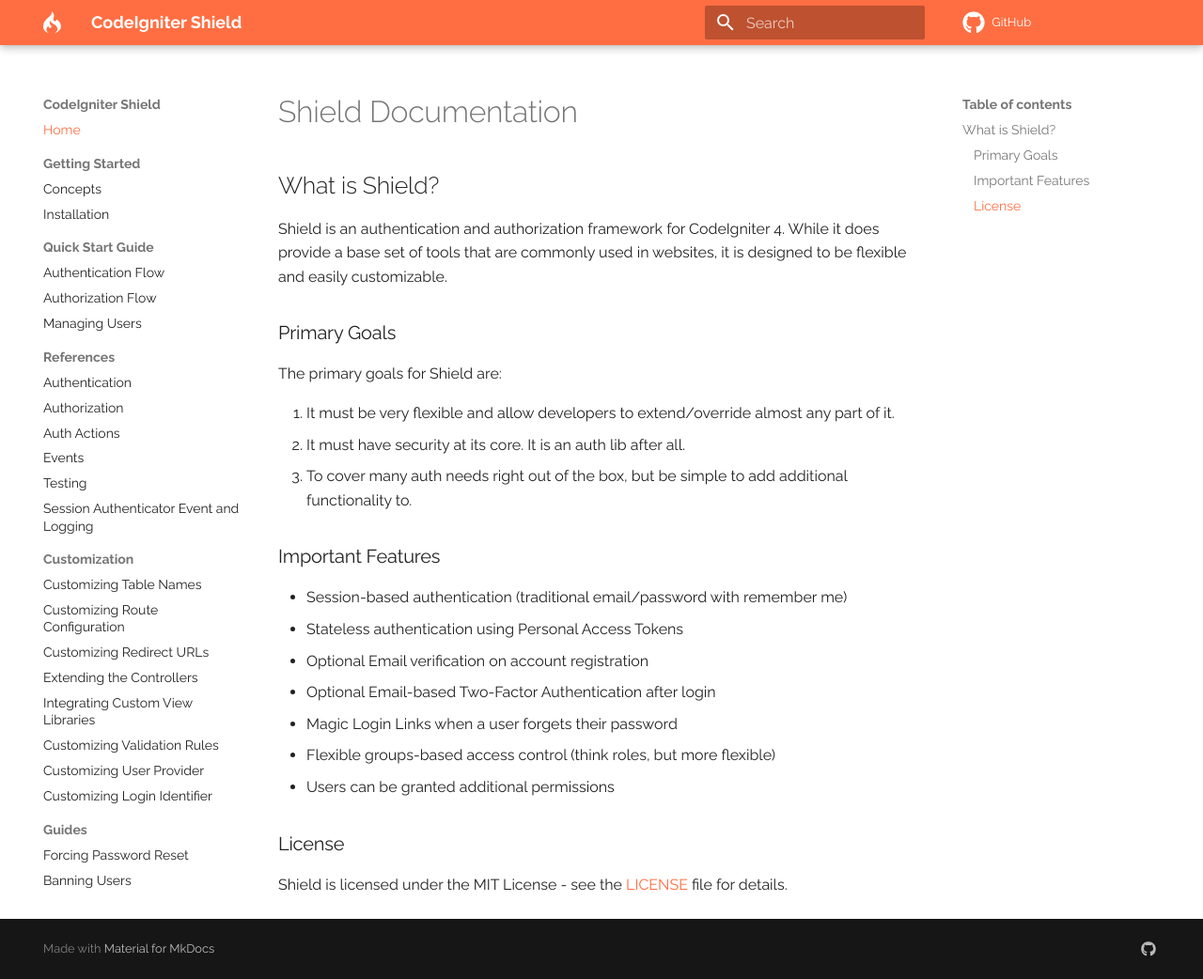
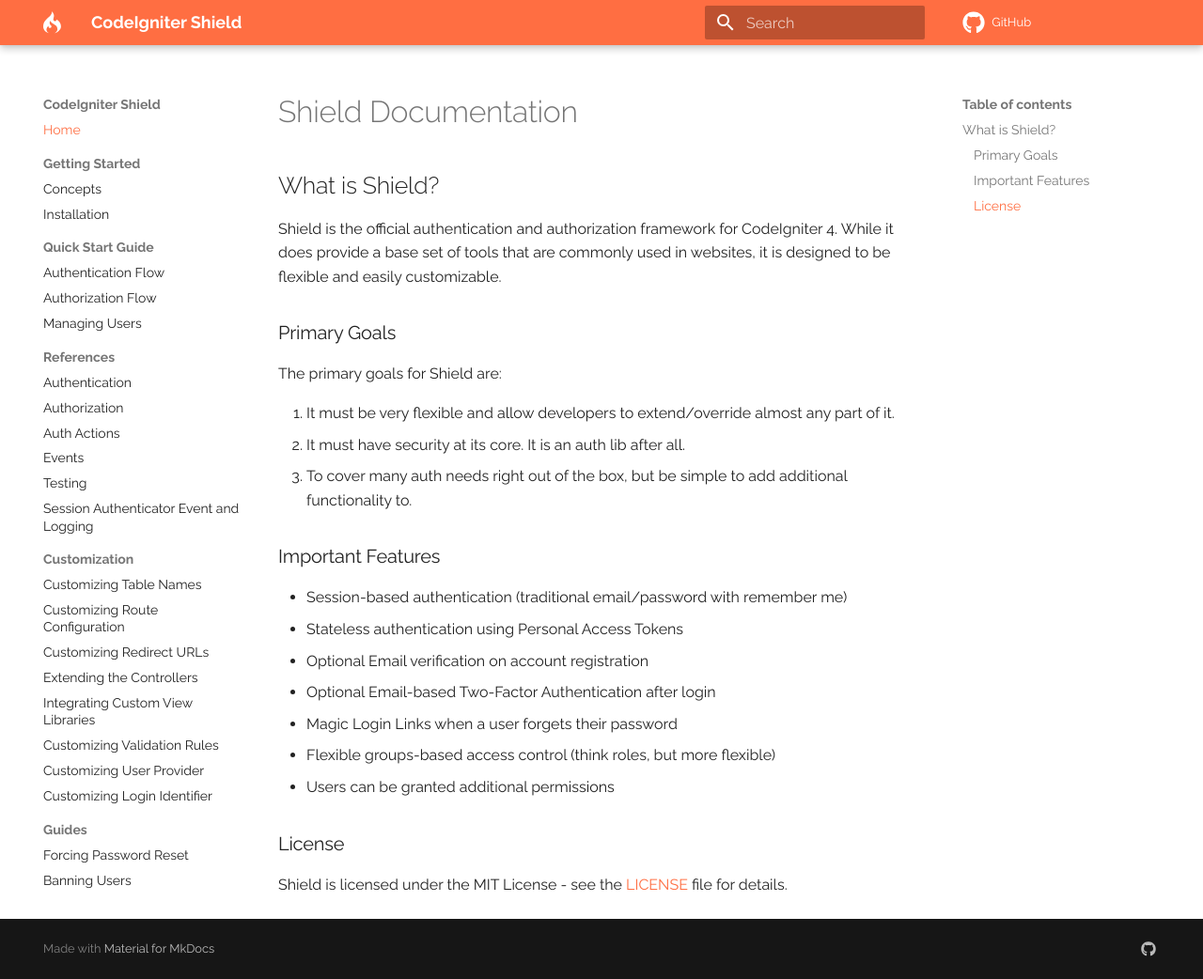
Before and after one commit to codeigniter4/shield, an MkDocs documentation site: the page built from docs/index.md, in a window 1280 px wide and 1042 px high. Shown: the whole window at 94% size. Built offline with MkDocs 1.6.1 and Material for MkDocs 9.7.7, drawn with Linux system fonts in a browser that asks for light colours; comment, search, counter and statistics services are not loaded; a style sheet for code colours, icons or effects is not loaded.

Commit message:
docs: add "official"

```diff
--- a/docs/index.md
+++ b/docs/index.md
@@ -2,7 +2,7 @@
 
 ## What is Shield?
 
-Shield is an authentication and authorization framework for CodeIgniter 4. While
+Shield is the official authentication and authorization framework for CodeIgniter 4. While
 it does provide a base set of tools that are commonly used in websites, it is
 designed to be flexible and easily customizable.
 
```
